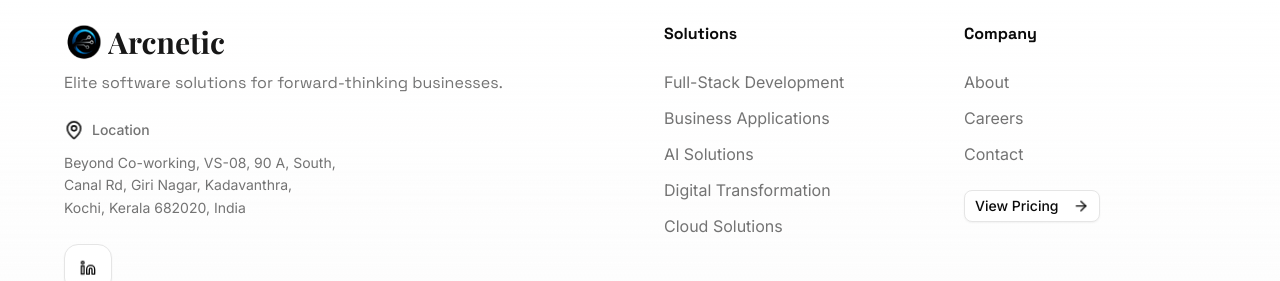
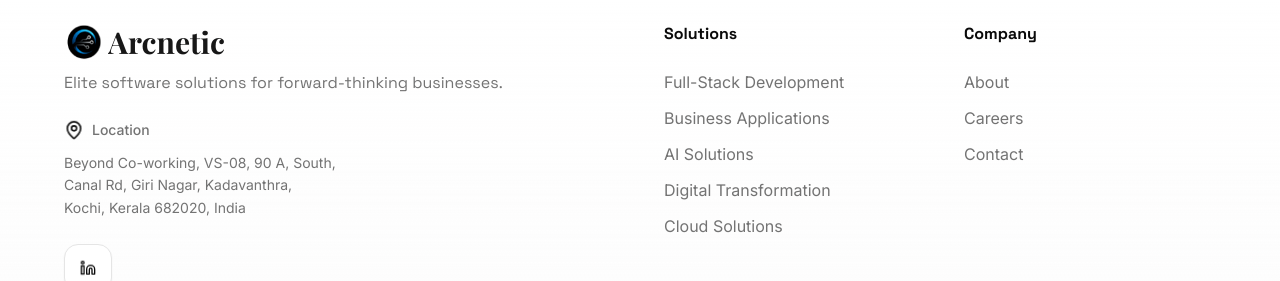
Before and after one commit to JainCK/arcnetic, a Next.js app: page /careers in a window 1280 px wide. Shown: the part 1709-1990 px from the top of the page. Built offline with nearby package versions, Linux system fonts and the light colour scheme; no server answers; a web font is replaced by a local one.

Commit message:
price page and toggle fix

```diff
--- a/app/sitemap.ts
+++ b/app/sitemap.ts
@@ -35,11 +35,12 @@
       changeFrequency: "monthly",
       priority: 0.6,
     },
-    {
-      url: `${baseUrl}/pricing`,
-      lastModified: currentDate,
-      changeFrequency: "monthly",
-      priority: 0.7,
-    },
+    // Temporarily disabled pricing page
+    // {
+    //   url: `${baseUrl}/pricing`,
+    //   lastModified: currentDate,
+    //   changeFrequency: "monthly",
+    //   priority: 0.7,
+    // },
   ];
 }
--- a/components/footer.tsx
+++ b/components/footer.tsx
@@ -5,6 +5,7 @@
 import { Button } from "@/components/ui/button";
 import { Linkedin, Twitter, ArrowRight, MapPin } from "lucide-react";
 import { usePublicConfig } from "@/hooks/usePublicConfig";
+import { FEATURE_FLAGS } from "@/lib/feature-flags";
 import Link from "next/link";
 import Image from "next/image";
 
@@ -137,6 +138,7 @@
                 >
                   Contact
                 </motion.a>
+                {FEATURE_FLAGS.PRICING_ENABLED && (
                   <motion.div className="mt-6">
                     <Button variant="outline" size="sm" asChild>
                       <Link href="/pricing">
@@ -145,6 +147,7 @@
                       </Link>
                     </Button>
                   </motion.div>
+                )}
               </div>
             </div>
           </div>
--- a/components/navigation.tsx
+++ b/components/navigation.tsx
@@ -5,6 +5,7 @@
 import { Menu, X, Moon, Sun } from "lucide-react";
 import { useTheme } from "next-themes";
 import { Button } from "@/components/ui/button";
+import { FEATURE_FLAGS } from "@/lib/feature-flags";
 import Link from "next/link";
 import Image from "next/image";
 
@@ -12,7 +13,7 @@
   { name: "Home", href: "#home" },
   { name: "About", href: "#about" },
   { name: "Services", href: "#services" },
-  { name: "Pricing", href: "/pricing" },
+  ...(FEATURE_FLAGS.PRICING_ENABLED ? [{ name: "Pricing", href: "/pricing" }] : []),
   { name: "Contact", href: "#contact" },
 ];
 
--- /dev/null
+++ b/lib/feature-flags.ts
@@ -0,0 +1,14 @@
+// Feature flags for enabling/disabling site features
+export const FEATURE_FLAGS = {
+  // Set to true to enable pricing page and links
+  PRICING_ENABLED: false,
+
+  // Set to true to enable blog functionality (when Contentful is ready)
+  BLOG_ENABLED: false,
+
+  // Add more feature flags as needed
+  // TESTIMONIALS_ENABLED: true,
+  // NEWSLETTER_ENABLED: true,
+} as const;
+
+export type FeatureFlag = keyof typeof FEATURE_FLAGS;
--- a/next-sitemap.config.js
+++ b/next-sitemap.config.js
@@ -24,7 +24,7 @@
       { loc: "/#services", priority: 0.9, changefreq: "monthly" },
       { loc: "/#contact", priority: 0.7, changefreq: "monthly" },
       { loc: "/careers", priority: 0.6, changefreq: "monthly" },
-      { loc: "/pricing", priority: 0.7, changefreq: "monthly" },
+      // { loc: "/pricing", priority: 0.7, changefreq: "monthly" }, // Temporarily disabled
     ];
 
     customPages.forEach((page) => {
@@ -93,7 +93,7 @@
   if (path === "/") return 1.0;
   if (path.includes("services") || path === "/#services") return 0.9;
   if (path.includes("about") || path === "/#about") return 0.8;
-  if (path.includes("pricing") || path === "/pricing") return 0.7;
+  // if (path.includes("pricing") || path === "/pricing") return 0.7; // Temporarily disabled
   if (path.includes("contact") || path === "/#contact") return 0.7;
   if (path.includes("careers") || path === "/careers") return 0.6;
   return 0.5;
@@ -102,6 +102,6 @@
 function getChangeFreqForPath(path) {
   if (path === "/") return "weekly";
   if (path.includes("services") || path === "/#services") return "monthly";
-  if (path.includes("pricing") || path === "/pricing") return "monthly";
+  // if (path.includes("pricing") || path === "/pricing") return "monthly"; // Temporarily disabled
   return "monthly";
 }
```
Also changed, not shown: 1 other file (tests, documents, lock files or other folders). Lines whose indentation alone changed are shown as unchanged.
